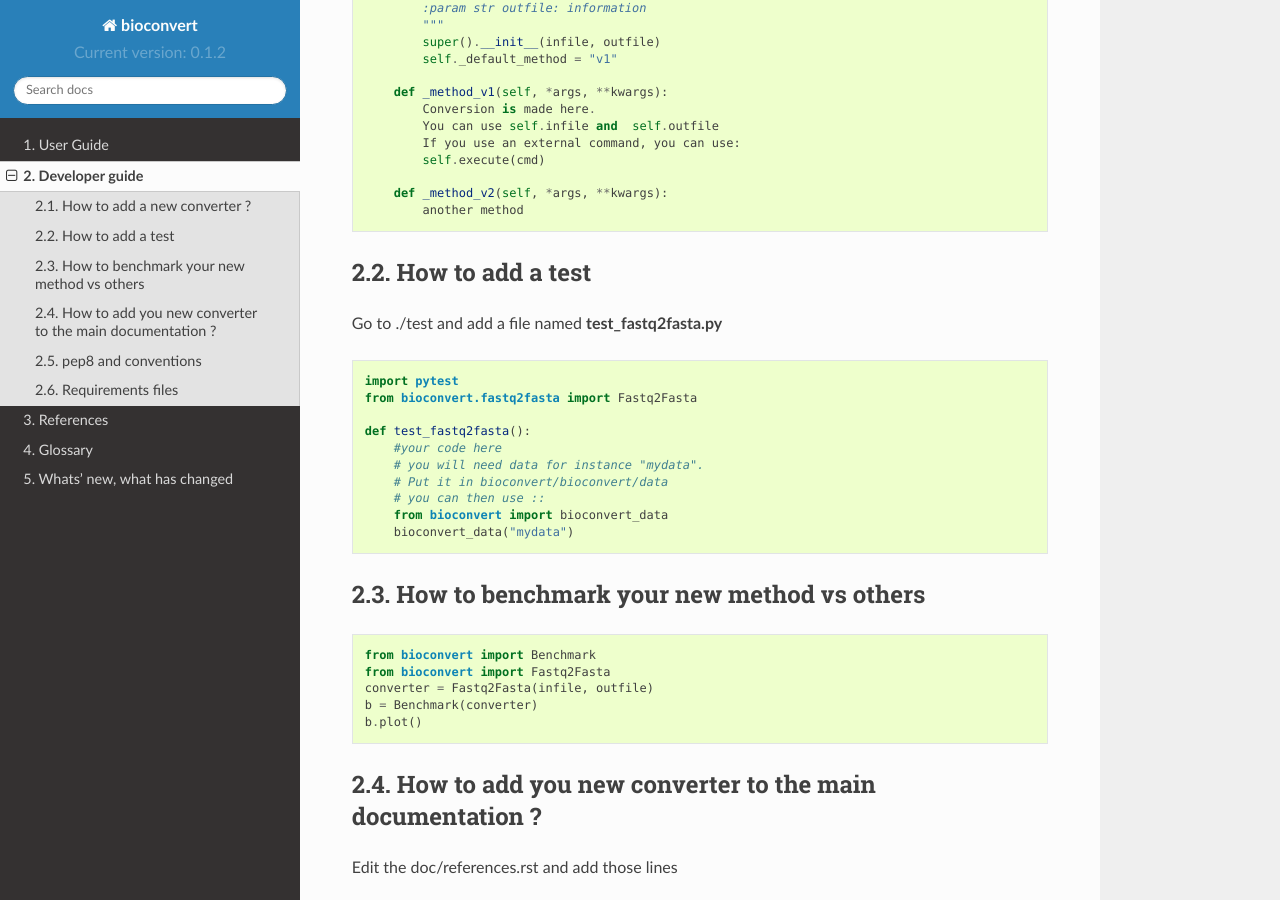
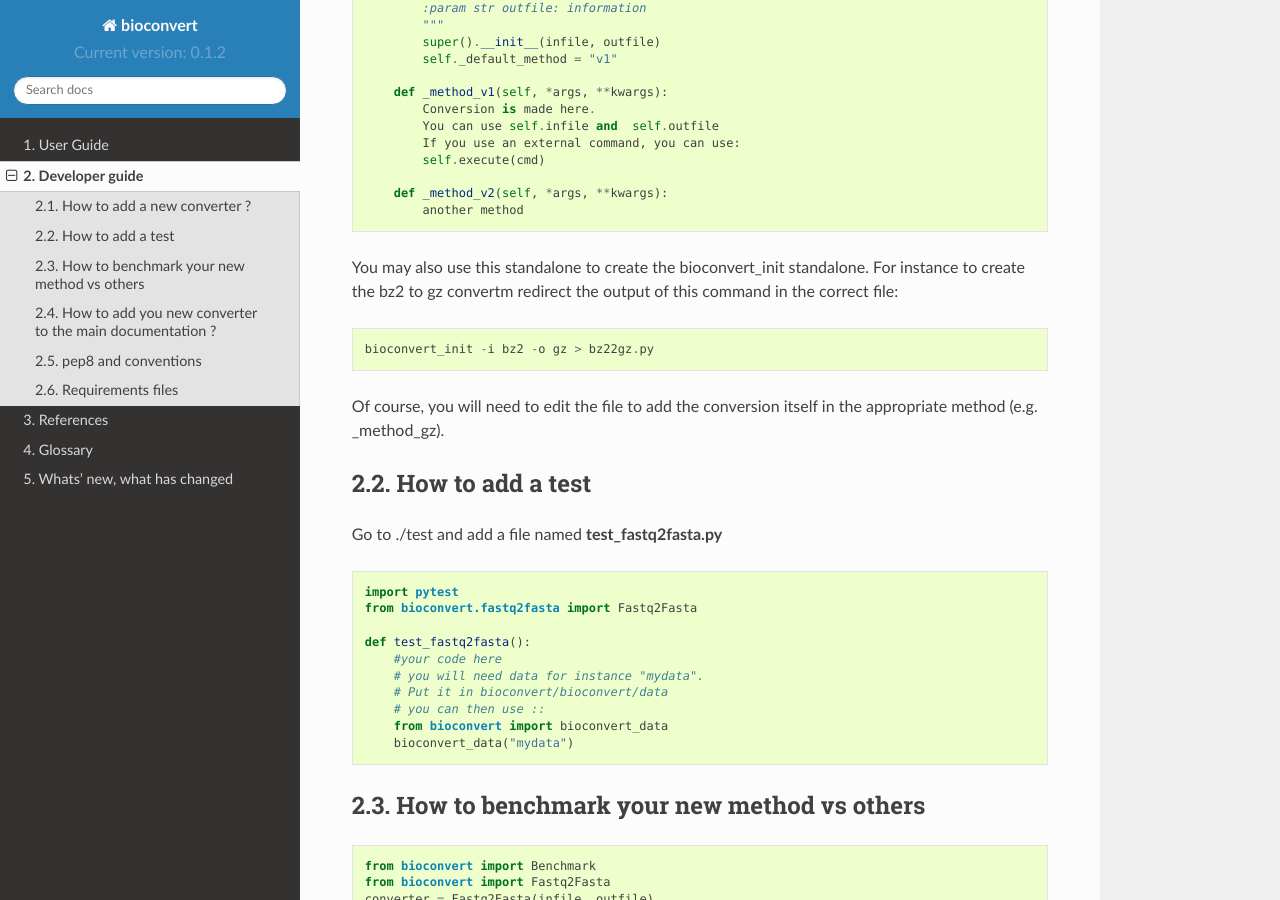
Before and after one commit to bioconvert/bioconvert, a Sphinx documentation site: the page built from doc/developer_guide.rst, in a window 1280 px wide and 900 px high, scrolled down 780 px. Built offline with Sphinx 7.4.7 and the Read the Docs theme 2.0.0, drawn with Linux system fonts in a browser that asks for light colours; formulas are drawn with MathJax 3; pages that are not in the unit, such as notebooks, are missing from menus.

```diff
--- a/doc/conf.py
+++ b/doc/conf.py
@@ -144,6 +144,8 @@ modindex_common_prefix = ["bioconvert."]
 plot_gallery = True
 sphinx_gallery_conf = {
     "doc_module": "bioconvert",
+    "backreferences_dir": "gen_modules/backreferences",
+    "filename_pattern": 'plot_benchmark'
 #    "examples_dirs": "examples",
 #    "gallery_dirs": "auto_examples",
 }
--- a/doc/developer_guide.rst
+++ b/doc/developer_guide.rst
@@ -47,6 +47,16 @@ all in small caps ! In this file, copy and paste this example::
 
         def _method_v2(self, *args, **kwargs):
             another method
+
+You may also use this standalone to create the bioconvert_init standalone. For
+instance to create the bz2 to gz convertm redirect the output of this command in
+the correct file::
+
+    bioconvert_init -i bz2 -o gz > bz22gz.py
+
+Of course, you will need to edit the file to add the conversion itself in the
+appropriate method (e.g. _method_gz).
+
 
 How to add a test
 -----------------------
```
Also changed, not shown: 1 other file.
